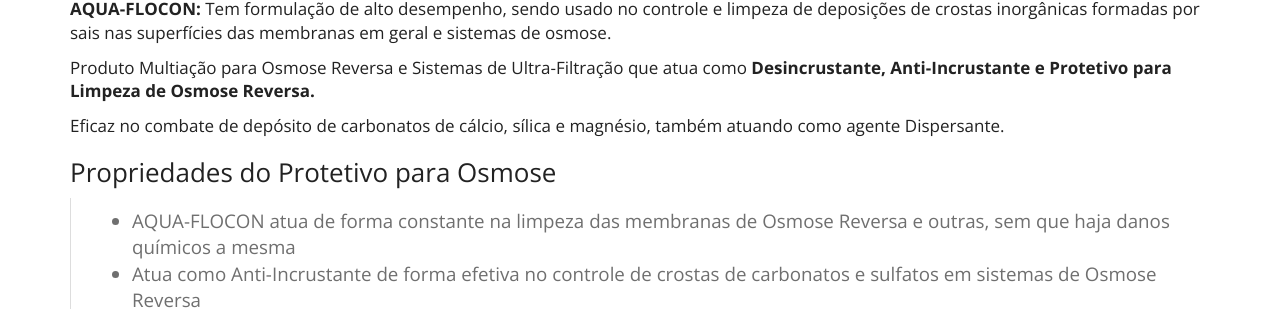
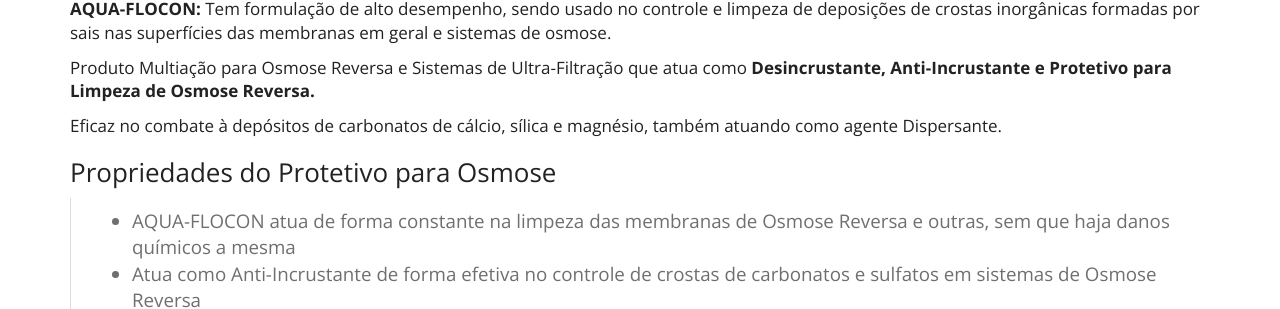
Before and after one commit to purewaterefluentes/purewaterefluentes.github.io, a Jekyll site: the page built from produtos/protetivo-membrana-osmose.md, in a window 1280 px wide and 900 px high, scrolled down 1011 px. Shown: the part 146-455 px from the top of the window. Built offline with Jekyll 4.4.1, drawn with Linux system fonts in a browser that asks for light colours; nearby versions of some CDN libraries; library files that are not in the unit come from our copies.

Commit message:
Update protetivo-membrana-osmose.md

```diff
--- a/produtos/protetivo-membrana-osmose.md
+++ b/produtos/protetivo-membrana-osmose.md
@@ -14,7 +14,7 @@
 
 Produto Multiação para Osmose Reversa e Sistemas de Ultra-Filtração que atua como **Desincrustante, Anti-Incrustante e Protetivo para Limpeza de Osmose Reversa.**
 
-Eficaz no combate de depósito de carbonatos de cálcio, sílica e magnésio, também atuando como agente Dispersante.
+Eficaz no combate à depósitos de carbonatos de cálcio, sílica e magnésio, também atuando como agente Dispersante.
 
 
 ### Propriedades do Protetivo para Osmose
```
